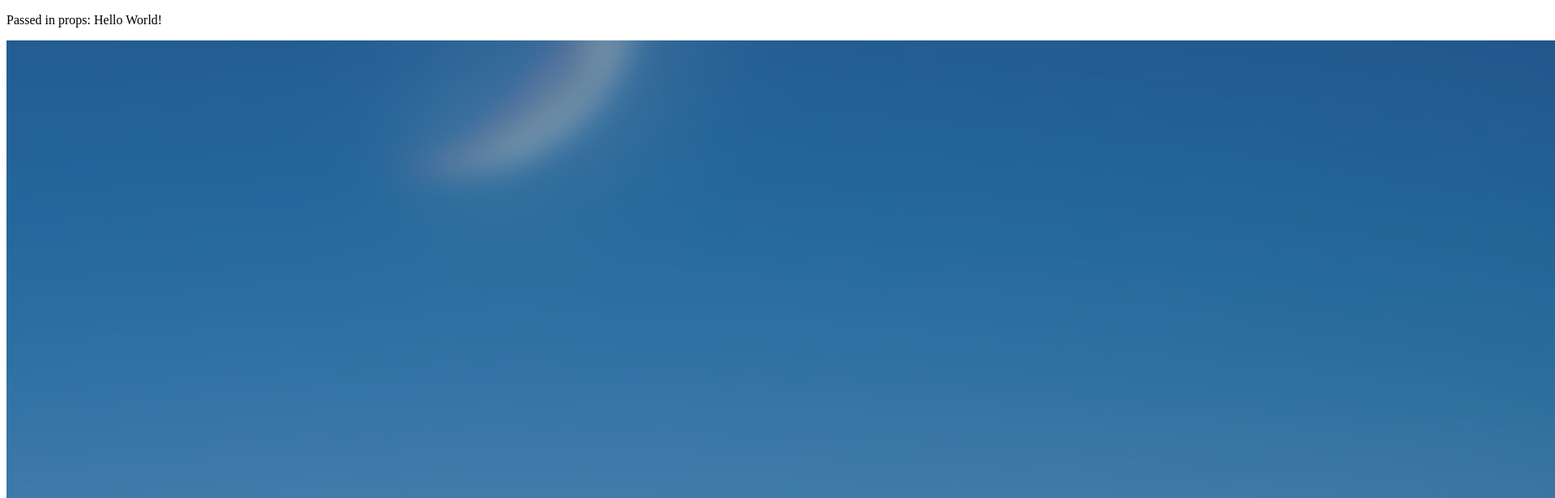
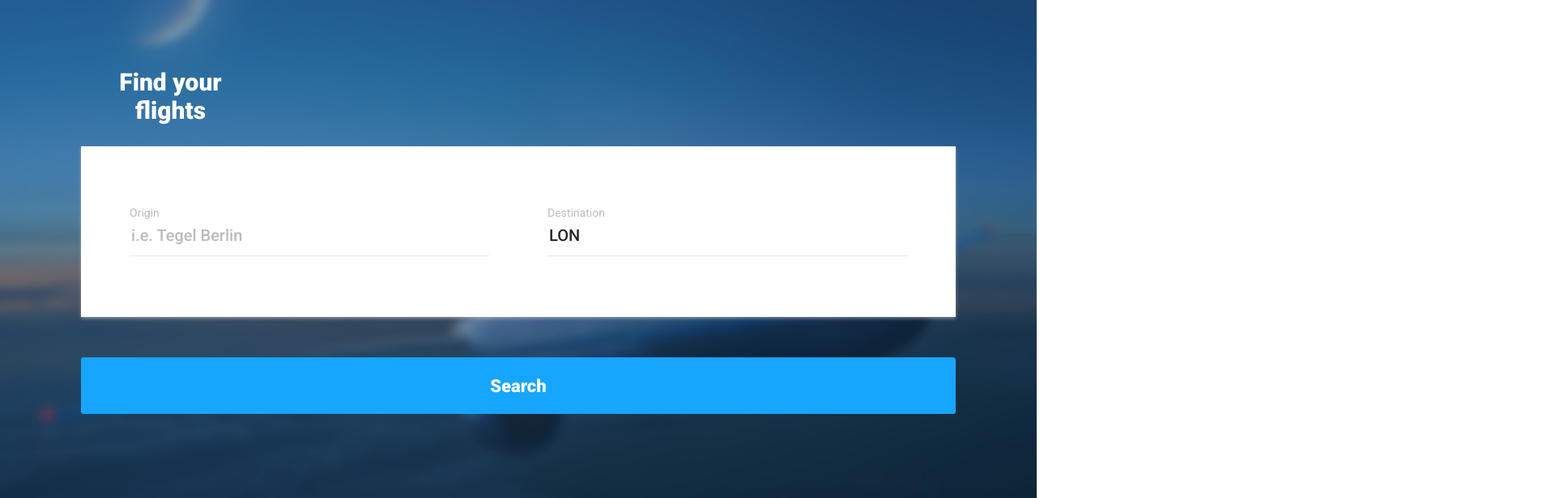
Before and after one commit to jBugman/styled-ts, a React app: page / in a window 1280 px wide. Shown: the top 616 px of the page at 81% size, 1920 px wide, since content can reach past the window. Built offline with nearby package versions, Linux system fonts and the light colour scheme.

Commit message:
Layout with styled-components

```diff
--- a/package.json
+++ b/package.json
@@ -13,8 +13,11 @@
   "dependencies": {
     "@types/react": "^16.8.18",
     "@types/react-dom": "^16.8.4",
+    "@types/styled-components": "^4.1.15",
     "react": "^16.8.6",
-    "react-dom": "^16.8.6"
+    "react-dom": "^16.8.6",
+    "styled-components": "^4.2.0",
+    "styled-reset": "^2.0.13"
   },
   "devDependencies": {
     "file-loader": "^3.0.1",
--- a/src/App.tsx
+++ b/src/App.tsx
@@ -1,11 +1,55 @@
-import * as React from "react";
+import * as React from 'react';
+import reset from 'styled-reset';
+import styled, { createGlobalStyle } from 'styled-components';
 
-import { Select } from "./components/Select";
+import { Form } from './components/Form';
 
-const bgImage = require("./static/background.jpg");
+const bgImage = require('./static/background.jpg');
+
+const GlobalStyle = createGlobalStyle`
+  ${reset}
+  html, body, #root {
+    height: 100%;
+  }
+`
+
+const Background = styled.div`
+  width: 100%;
+  height: 100%;
+  background: top center url(${bgImage}) #234f77 no-repeat;
+  background-size: cover;
+`
+
+const fakeContentPadding = 10; // form shadow fix
+
+const Content = styled.div`
+  margin: 0 auto;
+  overflow: auto;
+  width: ${1080 + 2 * fakeContentPadding}px;
+  padding: 0 ${fakeContentPadding}px;
+  box-sizing: border-box;
+`
+
+const Title = styled.h1`
+  color: #ffffff;
+  font-family: 'Roboto', sans-serif;
+  font-size: 30px;
+  font-weight: 900;
+  height: 35px;
+  line-height: 35px;
+  text-align: center;
+  width: 221px;
+  /**/
+  margin: 84px 0 62px;
+`
 
 export const App = () =>
-    <div>
-        <Select text="Hello World!" />
-        <img src={bgImage} />
-    </div>
+  <>
+    <GlobalStyle />
+    <Background>
+      <Content>
+        <Title>Find your flights</Title>
+        <Form />
+      </Content>
+    </Background>
+  </>
--- /dev/null
+++ b/src/components/Form.tsx
@@ -0,0 +1,45 @@
+import * as React from 'react';
+import styled, { createGlobalStyle } from 'styled-components';
+
+import { Select } from './Select';
+
+export const Card = styled.div`
+  width: 100%;
+  box-shadow: 0 2px 4px 0 rgba(213, 213, 213, 0.5);
+  background-color: #ffffff;
+  padding: 75px 60px;
+  display: flex;
+  justify-content: space-between;
+  box-sizing: border-box;
+  /**/
+  margin-bottom: 50px;
+`
+
+const Button = styled.button`
+  background-color: #16a6ff;
+  border-radius: 3px;
+  border: none;
+  color: #ffffff;
+  cursor: pointer;
+  font-family: 'Roboto', sans-serif;
+  font-size: 22px;
+  font-weight: bold;
+  height: 70px;
+  outline: none;
+  text-align: center;
+  width: 100%;
+`
+
+export interface FormProps {
+}
+
+const doNothing = (e) => e.preventDefault();
+
+export const Form = (props: FormProps) =>
+  <form onSubmit={doNothing}>
+    <Card>
+      <Select label="Origin" placeholder="i.e. Tegel Berlin" />
+      <Select label="Destination" placeholder="i.e. Schiphol Amsterdam" defaultValue="LON" />
+    </Card>
+    <Button>Search</Button>
+  </form>
--- a/src/components/Select.tsx
+++ b/src/components/Select.tsx
@@ -1,11 +1,54 @@
-import * as React from "react";
+import * as React from 'react';
+import styled from 'styled-components';
+
+const Field = styled.div`
+  height: 60px;
+  display: inline-flex;
+  flex-direction: column;
+  border-bottom: 1px solid #e7e7e7;
+`
+
+const Label = styled.div`
+  color: #bbbbbb;
+  font-family: 'Roboto', sans-serif;
+  font-size: 14px;
+  height: 16px;
+`
+
+const Input = styled.input`
+  border: none;
+  caret-color: #242424;
+  color: #242424;
+  font-family: 'Roboto', sans-serif;
+  font-size: 20px;
+  font-weight: 500;
+  height: 24px;
+  margin: 6px 0 10px;
+  outline: none;
+  width: 440px;
+  ::placeholder {
+    color: #bbbbbb;
+  }
+`
 
 export interface SelectProps {
-    text: string;
+  defaultValue?: string;
+  label: string;
+  placeholder?: string;
 }
 
 export class Select extends React.Component<SelectProps, {}> {
-    render() {
-        return <p>Passed in props: {this.props.text}</p>;
-    }
+  render() {
+    const {
+      defaultValue,
+      label,
+      placeholder
+    } = this.props;
+    return (
+      <Field>
+        <Label>{label}</Label>
+        <Input placeholder={placeholder} defaultValue={defaultValue} />
+      </Field>
+    );
+  }
 }
--- a/src/index.html
+++ b/src/index.html
@@ -4,6 +4,7 @@
 <head>
     <meta charset="UTF-8" />
     <title>Airport Selection</title>
+    <link href="https://fonts.googleapis.com/css?family=Roboto:400,500,900&display=swap" rel="stylesheet">
 </head>
 
 <body>
--- a/webpack.config.js
+++ b/webpack.config.js
@@ -15,8 +15,7 @@ module.exports = {
   },
 
   module: {
-    rules: [
-      {
+    rules: [{
         test: /\.tsx?$/,
         loader: "ts-loader"
       },
@@ -49,7 +48,6 @@ module.exports = {
   devServer: {
     compress: false,
     contentBase: path.join(__dirname, 'dist'),
-    port: 3000,
-    open: "Google Chrome"
+    port: 3000
   }
 };
```
Also changed, not shown: 1 other file (tests, documents, lock files or other folders).
